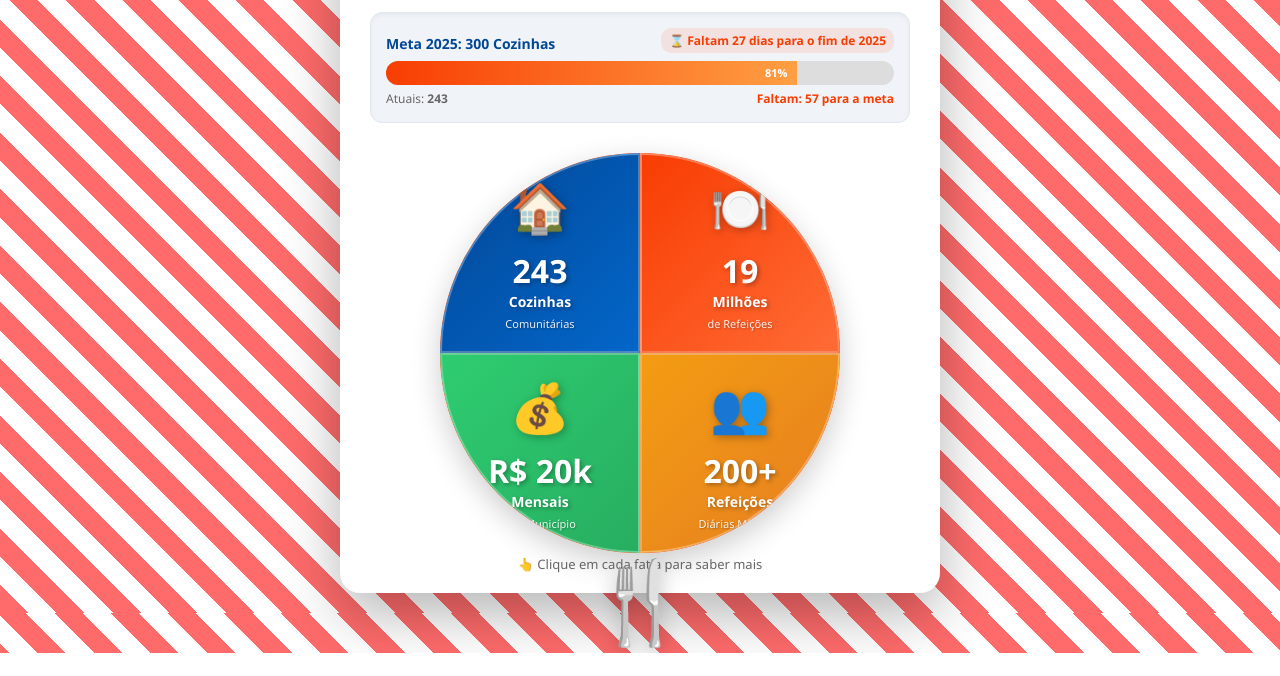
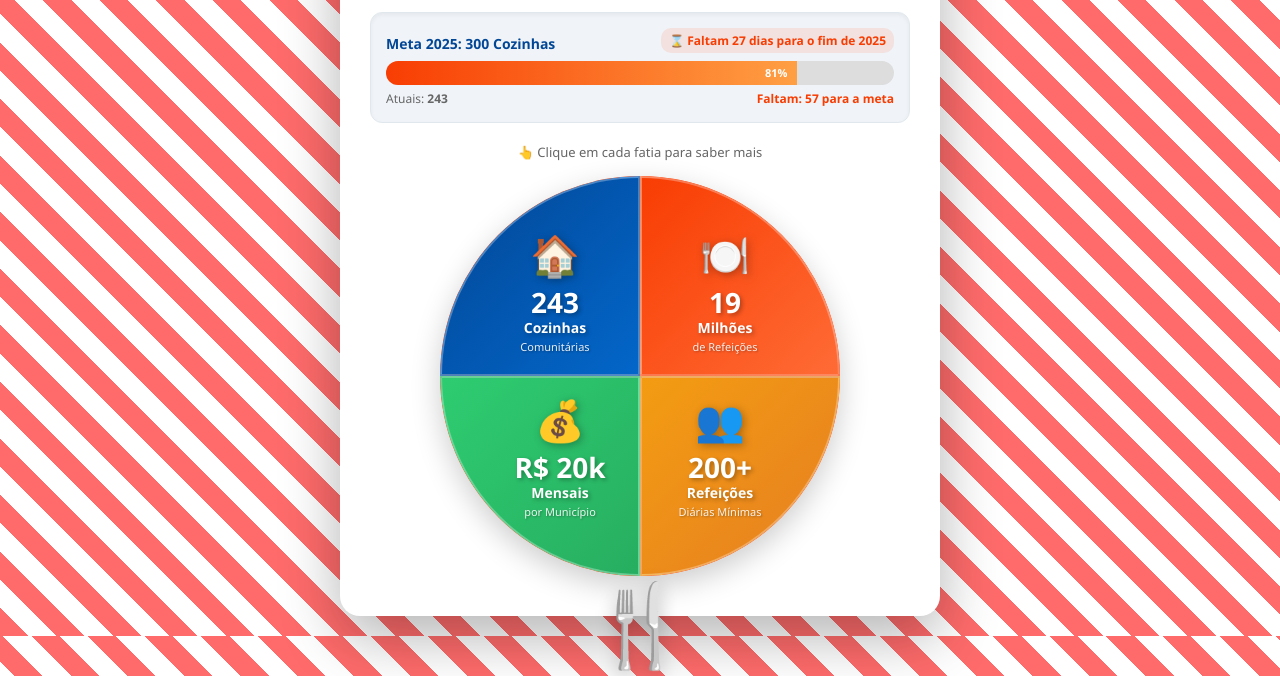
Before and after one commit to cynaramaira/bompratonumerosoutubro, a plain HTML site: page index.html in a window 1280 px wide. Shown: the part 238-914 px from the top of the page. Before the commit the page ends 891 px from the top, so only its background shows below. Drawn offline with Linux system fonts and the light colour scheme.

Commit message:
Refactor layout and padding in index.html
Removed unnecessary padding and adjusted layout for better content alignment. Updated comments for clarity and moved instruction text for improved visibility.

```diff
--- a/index.html
+++ b/index.html
@@ -31,7 +31,6 @@
 
         .container {
             width: 600px;
-            /* Alterado para auto para acomodar o novo conteúdo sem quebrar */
             height: auto;
             min-height: 750px;
             background: white;
@@ -167,7 +166,7 @@
             flex-direction: column;
             justify-content: center;
             align-items: center;
-            padding: 20px;
+            /* Padding padrão removido em favor dos específicos abaixo */
             border: 2px solid rgba(255,255,255,0.3);
         }
 
@@ -182,11 +181,16 @@
             pointer-events: none;
         }
 
+        /* AJUSTE DE PADDING:
+           Empurra o conteúdo para longe da borda arredondada
+           em direção ao centro do prato.
+        */
         .fatia-1 {
             top: 0;
             left: 0;
             background: linear-gradient(135deg, #024796 0%, #0366c9 100%);
             border-radius: 100% 0 0 0;
+            padding: 40px 10px 10px 40px; /* Top Right Bottom Left */
         }
 
         .fatia-2 {
@@ -194,6 +198,7 @@
             right: 0;
             background: linear-gradient(135deg, #f83d03 0%, #ff6b35 100%);
             border-radius: 0 100% 0 0;
+            padding: 40px 40px 10px 10px;
         }
 
         .fatia-3 {
@@ -201,6 +206,7 @@
             left: 0;
             background: linear-gradient(135deg, #2ecc71 0%, #27ae60 100%);
             border-radius: 0 0 0 100%;
+            padding: 10px 10px 50px 50px; /* Mais padding embaixo e na esquerda */
         }
 
         .fatia-4 {
@@ -208,11 +214,12 @@
             right: 0;
             background: linear-gradient(135deg, #f39c12 0%, #e67e22 100%);
             border-radius: 0 0 100% 0;
+            padding: 10px 50px 50px 10px; /* Mais padding embaixo e na direita */
         }
 
         .fatia-icon {
-            font-size: 48px;
-            margin-bottom: 10px;
+            font-size: 40px; /* Reduzi levemente para ajudar no encaixe */
+            margin-bottom: 5px;
             filter: drop-shadow(2px 2px 4px rgba(0,0,0,0.3));
         }
 
@@ -222,14 +229,15 @@
             font-weight: bold;
             text-align: center;
             text-shadow: 2px 2px 4px rgba(0,0,0,0.3);
-            margin-bottom: 5px;
+            margin-bottom: 2px;
         }
 
         .fatia-numero {
             color: white;
-            font-size: 32px;
+            font-size: 28px; /* Ajuste leve para caber melhor */
             font-weight: bold;
             text-shadow: 2px 2px 4px rgba(0,0,0,0.3);
+            line-height: 1.1;
         }
 
         .fatia-subtitulo {
@@ -241,7 +249,7 @@
 
         .detalhes {
             position: absolute;
-            top: 55%; /* Ajuste fino devido à nova altura */
+            top: 55%;
             left: 50%;
             transform: translate(-50%, -50%);
             background: white;
@@ -331,15 +339,13 @@
         }
 
         .instrucao {
-            position: absolute;
-            bottom: 20px;
-            left: 50%;
-            transform: translateX(-50%);
+            /* Alterado de absolute bottom para relativo ao fluxo */
+            position: relative;
+            text-align: center;
             color: #666;
             font-size: 13px;
-            text-align: center;
             animation: pulse 2s infinite;
-            transition: opacity 0.4s;
+            margin-bottom: 5px; /* Espaço antes do prato */
             width: 100%;
         }
 
@@ -416,7 +422,7 @@
             <p class="subtitle">Programa Bom Prato - Resultados e Impacto</p>
         </div>
 
-        <!-- NOVA SEÇÃO DE META E PROGRESSO -->
+        <!-- SEÇÃO DE META E PROGRESSO -->
         <div class="meta-container">
             <div class="meta-header">
                 <span>Meta 2025: 300 Cozinhas</span>
@@ -434,7 +440,9 @@
                 <span class="destaque-falta">Faltam: <strong id="lbl-faltam">0</strong> para a meta</span>
             </div>
         </div>
-        <!-- FIM DA NOVA SEÇÃO -->
+
+        <!-- Instrução movida para cima do gráfico -->
+        <p class="instrucao" id="instrucao">👆 Clique em cada fatia para saber mais</p>
 
         <div class="prato-container">
             <div class="prato">
@@ -469,8 +477,6 @@
 
             <div class="garfo" id="garfo">🍴</div>
         </div>
-
-        <p class="instrucao" id="instrucao">👆 Clique em cada fatia para saber mais</p>
 
         <button class="btn-reiniciar" id="btn-reiniciar">🔄 Ver Novamente</button>
 
```
